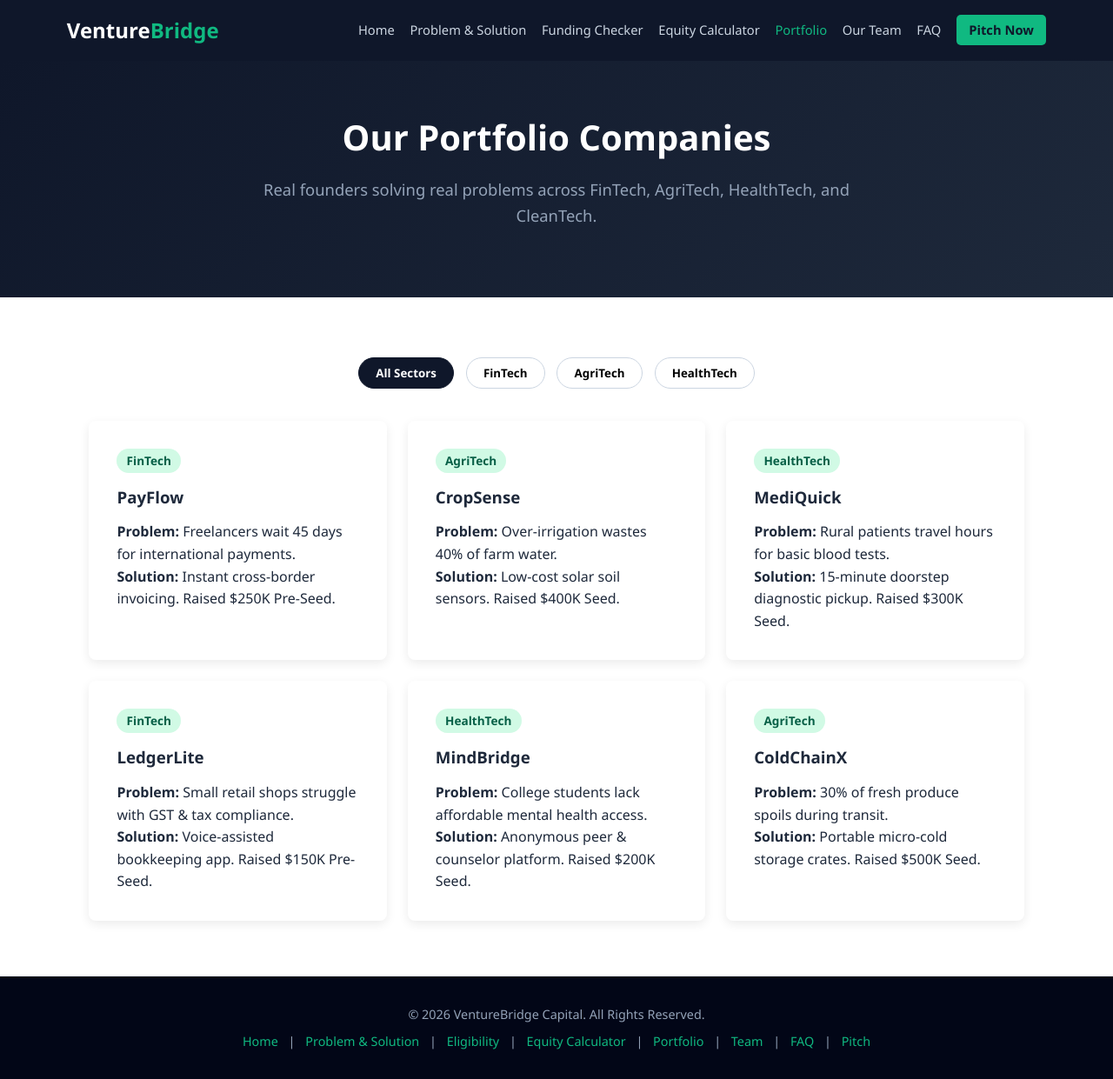
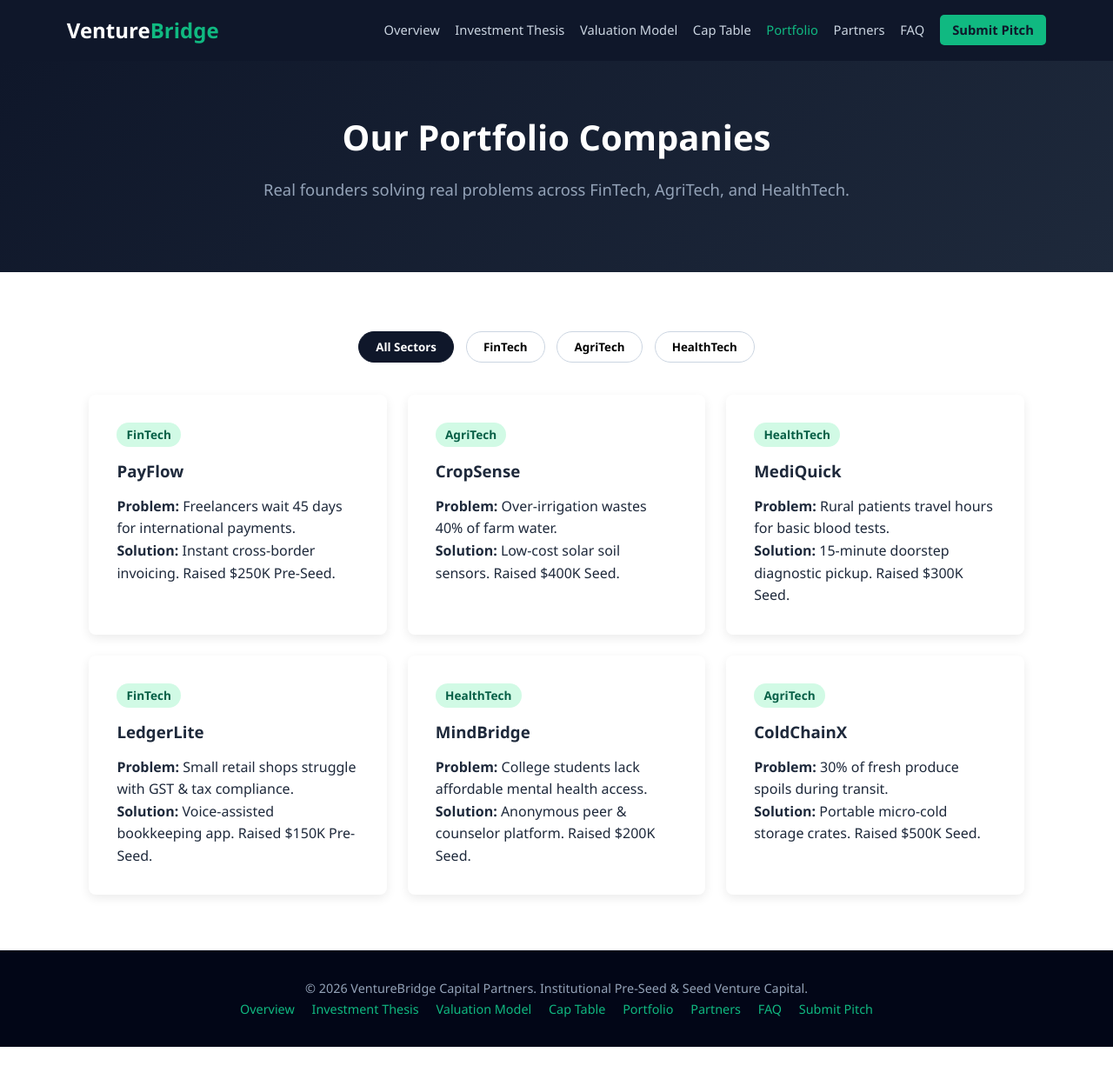
Before and after one commit to NARAYAN-RAI/VENTURE-BRIDGE, a plain HTML site: page portfolio.html in a window 1280 px wide. Shown: the whole page at 87% size. After the commit the page ends 1204 px from the top, so only its background shows below. Drawn offline with Linux system fonts and the light colour scheme.

Commit message:
Updated portfolio.html

```diff
--- a/portfolio.html
+++ b/portfolio.html
@@ -7,92 +7,106 @@
     <link rel="stylesheet" href="style.css">
 </head>
 <body>
-    <header>
-        <nav class="navbar">
+    <header class="site-header">
+        <nav class="navbar" aria-label="Primary Navigation">
             <a href="index.html" class="logo">Venture<span>Bridge</span></a>
             <ul class="nav-links">
-                <li><a href="index.html">Home</a></li>
-                <li><a href="problem-solution.html">Problem & Solution</a></li>
-                <li><a href="checker.html">Funding Checker</a></li>
-                <li><a href="calculator.html">Equity Calculator</a></li>
-                <li><a href="portfolio.html" class="active">Portfolio</a></li>
-                <li><a href="team.html">Our Team</a></li>
+                <li><a href="index.html">Overview</a></li>
+                <li><a href="problem-solution.html">Investment Thesis</a></li>
+                <li><a href="checker.html">Valuation Model</a></li>
+                <li><a href="calculator.html">Cap Table</a></li>
+                <li><a href="portfolio.html" class="active" aria-current="page">Portfolio</a></li>
+                <li><a href="team.html">Partners</a></li>
                 <li><a href="faq.html">FAQ</a></li>
-                <li><a href="pitch.html" class="btn-nav">Pitch Now</a></li>
+                <li><a href="pitch.html" class="btn-nav">Submit Pitch</a></li>
             </ul>
         </nav>
     </header>
 
+    <main>
         <section class="page-header">
             <h1>Our Portfolio Companies</h1>
-        <p>Real founders solving real problems across FinTech, AgriTech, HealthTech, and CleanTech.</p>
+            <p>Real founders solving real problems across FinTech, AgriTech, and HealthTech.</p>
         </section>
 
-    <section class="section">
-        <div class="filter-bar">
-            <button class="filter-btn active" onclick="filterPortfolio('all', this)">All Sectors</button>
-            <button class="filter-btn" onclick="filterPortfolio('fintech', this)">FinTech</button>
-            <button class="filter-btn" onclick="filterPortfolio('agritech', this)">AgriTech</button>
-            <button class="filter-btn" onclick="filterPortfolio('healthtech', this)">HealthTech</button>
-        </div>
+        <section class="section" aria-label="Portfolio Directory">
+            <nav class="filter-bar" aria-label="Portfolio Sector Filter">
+                <button type="button" class="filter-btn active" onclick="filterPortfolio('all', this)">All Sectors</button>
+                <button type="button" class="filter-btn" onclick="filterPortfolio('fintech', this)">FinTech</button>
+                <button type="button" class="filter-btn" onclick="filterPortfolio('agritech', this)">AgriTech</button>
+                <button type="button" class="filter-btn" onclick="filterPortfolio('healthtech', this)">HealthTech</button>
+            </nav>
 
             <div class="grid-3" id="portfolio-grid">
-            <div class="card portfolio-item" data-sector="fintech">
+                <article class="card portfolio-item" data-sector="fintech">
+                    <div class="card-top">
                         <span class="tag">FinTech</span>
                         <h3>PayFlow</h3>
                         <p><strong>Problem:</strong> Freelancers wait 45 days for international payments.</p>
                         <p><strong>Solution:</strong> Instant cross-border invoicing. Raised $250K Pre-Seed.</p>
                     </div>
+                </article>
 
-            <div class="card portfolio-item" data-sector="agritech">
+                <article class="card portfolio-item" data-sector="agritech">
+                    <div class="card-top">
                         <span class="tag">AgriTech</span>
                         <h3>CropSense</h3>
                         <p><strong>Problem:</strong> Over-irrigation wastes 40% of farm water.</p>
                         <p><strong>Solution:</strong> Low-cost solar soil sensors. Raised $400K Seed.</p>
                     </div>
+                </article>
 
-            <div class="card portfolio-item" data-sector="healthtech">
+                <article class="card portfolio-item" data-sector="healthtech">
+                    <div class="card-top">
                         <span class="tag">HealthTech</span>
                         <h3>MediQuick</h3>
                         <p><strong>Problem:</strong> Rural patients travel hours for basic blood tests.</p>
                         <p><strong>Solution:</strong> 15-minute doorstep diagnostic pickup. Raised $300K Seed.</p>
                     </div>
+                </article>
 
-            <div class="card portfolio-item" data-sector="fintech">
+                <article class="card portfolio-item" data-sector="fintech">
+                    <div class="card-top">
                         <span class="tag">FinTech</span>
                         <h3>LedgerLite</h3>
-                <p><strong>Problem:</strong> Small retail shops struggle with GST & tax compliance.</p>
+                        <p><strong>Problem:</strong> Small retail shops struggle with GST &amp; tax compliance.</p>
                         <p><strong>Solution:</strong> Voice-assisted bookkeeping app. Raised $150K Pre-Seed.</p>
                     </div>
+                </article>
 
-            <div class="card portfolio-item" data-sector="healthtech">
+                <article class="card portfolio-item" data-sector="healthtech">
+                    <div class="card-top">
                         <span class="tag">HealthTech</span>
                         <h3>MindBridge</h3>
                         <p><strong>Problem:</strong> College students lack affordable mental health access.</p>
-                <p><strong>Solution:</strong> Anonymous peer & counselor platform. Raised $200K Seed.</p>
+                        <p><strong>Solution:</strong> Anonymous peer &amp; counselor platform. Raised $200K Seed.</p>
                     </div>
+                </article>
 
-            <div class="card portfolio-item" data-sector="agritech">
+                <article class="card portfolio-item" data-sector="agritech">
+                    <div class="card-top">
                         <span class="tag">AgriTech</span>
                         <h3>ColdChainX</h3>
                         <p><strong>Problem:</strong> 30% of fresh produce spoils during transit.</p>
                         <p><strong>Solution:</strong> Portable micro-cold storage crates. Raised $500K Seed.</p>
                     </div>
+                </article>
             </div>
         </section>
+    </main>
 
-    <footer>
-        <p>&copy; 2026 VentureBridge Capital. All Rights Reserved.</p>
-        <p style="margin-top: 0.5rem;">
-            <a href="index.html">Home</a> |
-            <a href="problem-solution.html">Problem & Solution</a> |
-            <a href="checker.html">Eligibility</a> |
-            <a href="calculator.html">Equity Calculator</a> |
-            <a href="portfolio.html">Portfolio</a> |
-            <a href="team.html">Team</a> |
-            <a href="faq.html">FAQ</a> |
-            <a href="pitch.html">Pitch</a>
-        </p>
+    <footer class="site-footer">
+        <p>&copy; <time datetime="2026">2026</time> VentureBridge Capital Partners. Institutional Pre-Seed &amp; Seed Venture Capital.</p>
+        <nav class="footer-nav" aria-label="Footer Navigation">
+            <a href="index.html">Overview</a>
+            <a href="problem-solution.html">Investment Thesis</a>
+            <a href="checker.html">Valuation Model</a>
+            <a href="calculator.html">Cap Table</a>
+            <a href="portfolio.html">Portfolio</a>
+            <a href="team.html">Partners</a>
+            <a href="faq.html">FAQ</a>
+            <a href="pitch.html">Submit Pitch</a>
+        </nav>
     </footer>
     <script src="script.js"></script>
 </body>
```
Lines whose indentation alone changed are shown as unchanged.
